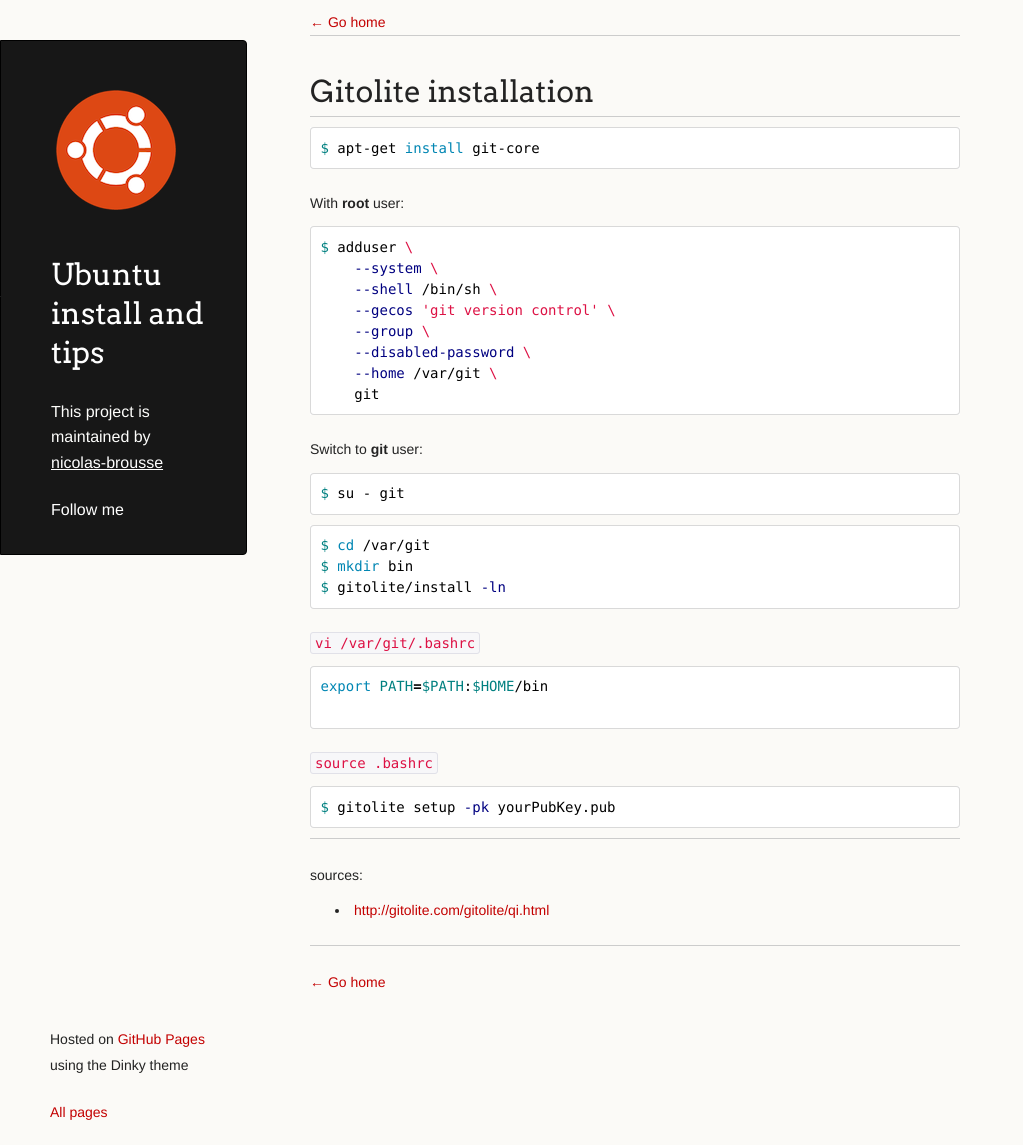
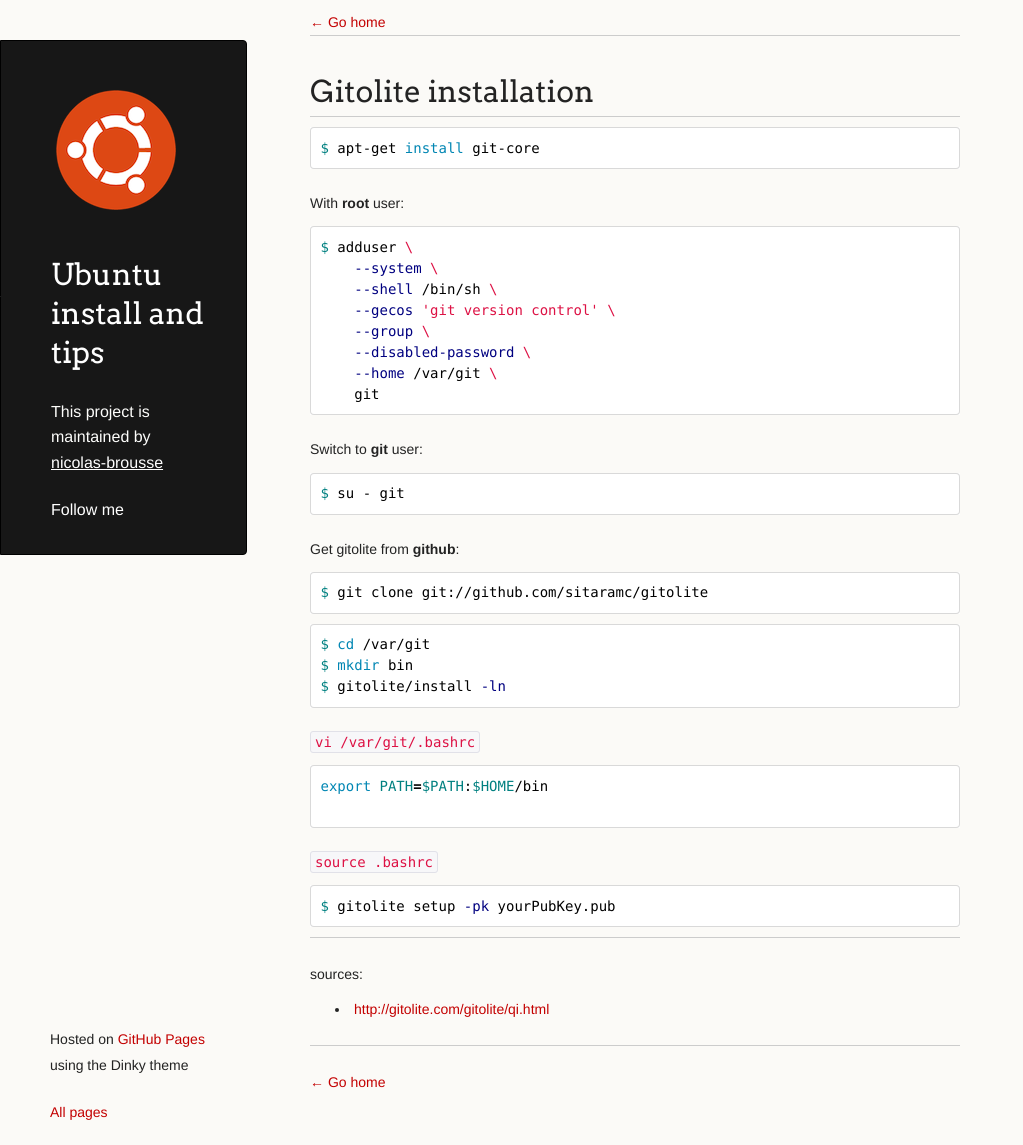
Before and after one commit to nicolas-brousse/ubuntu-install-and-tips, a Jekyll site: the page built from pages/installation/gitolite.md, in a window 1280 px wide and 1145 px high. Shown: the whole window, without its empty margins (0-1023 px from the left). Built offline with Jekyll 4.4.1, drawn with Linux system fonts in a browser that asks for light colours; Markdown is read by kramdown in place of the engine named in the settings; comment, search, counter and statistics services are not loaded.

Commit message:
Update gitolite.md

````diff
--- a/pages/installation/gitolite.md
+++ b/pages/installation/gitolite.md
@@ -26,6 +26,12 @@
 $ su - git
 ```
 
+Get gitolite from **github**:
+
+```bash
+$ git clone git://github.com/sitaramc/gitolite
+```
+
 ```bash
 $ cd /var/git
 $ mkdir bin
````
